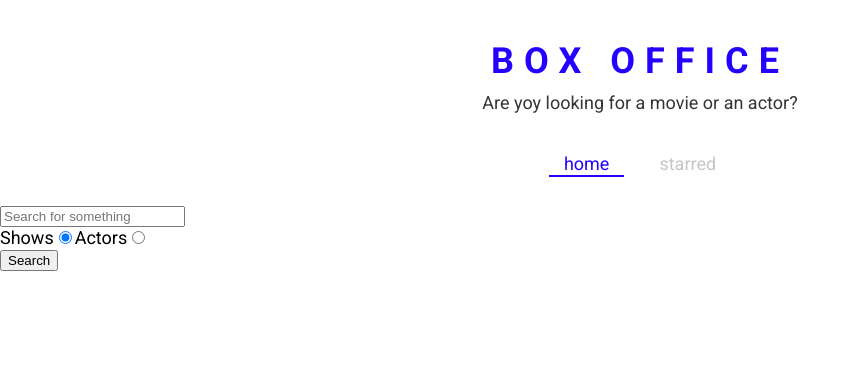
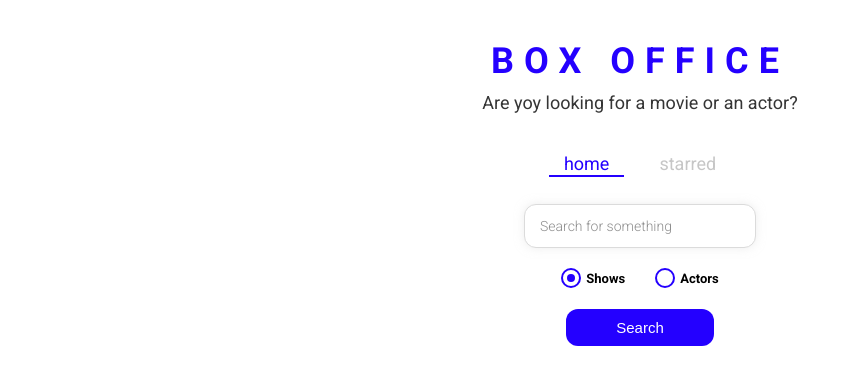
Before and after one commit to lucy-16/box-office, a React (Create React App) app: page / in a window 1280 px wide. Shown: the top 384 px of the page, without its empty margins (0-860 px from the left). Built offline with nearby package versions, Linux system fonts and the light colour scheme.

Commit message:
styled the entire app

```diff
--- /dev/null
+++ b/src/components/CustomRadio.js
@@ -0,0 +1,66 @@
+import React from 'react';
+import styled from 'styled-components';
+
+const RadioWrapper = styled.label`
+  display: block;
+  position: relative;
+  padding-left: 25px;
+  cursor: pointer;
+  font-size: 13px;
+  user-select: none;
+  font-weight: 700;
+  line-height: 1.65;
+
+  input {
+    position: absolute;
+    opacity: 0;
+    cursor: pointer;
+  }
+
+  span {
+    position: absolute;
+    top: 0;
+    left: 0;
+    height: 16px;
+    width: 16px;
+    background-color: #fff;
+    border: 2px solid ${({ theme }) => theme.mainColors.blue};
+    border-radius: 50%;
+  }
+
+  input:checked ~ span {
+    background-color: #fff;
+    border: 2px solid ${({ theme }) => theme.mainColors.blue};
+  }
+
+  span:after {
+    content: '';
+    position: absolute;
+    display: none;
+  }
+
+  input:checked ~ span:after {
+    display: block;
+  }
+
+  span:after {
+    top: 4px;
+    left: 4px;
+    width: 8px;
+    height: 8px;
+    border-radius: 50%;
+    background: ${({ theme }) => theme.mainColors.blue};
+  }
+`;
+
+const CustomRadio = ({ label, ...restProps }) => {
+  return (
+    <RadioWrapper htmlFor={restProps.id}>
+      {label}
+      <input {...restProps} type="radio" />
+      <span />
+    </RadioWrapper>
+  );
+};
+
+export default CustomRadio;
--- a/src/pages/Home.js
+++ b/src/pages/Home.js
@@ -3,9 +3,12 @@
 import { apiGet } from '../misc/config';
 import ShowGrid from '../components/show/ShowGrid';
 import ActorGrid from '../components/actor/ActorGrid';
+import { useLastQuery } from '../misc/custom-hooks';
+import { SearchInput,RadioInputsWrapper,SearchButtonWrapper,} from './Home.styled';
+import CustomRadio from '../components/CustomRadio';
 
 const Home = () => {
-  const [input, setInput] = useState('');
+  const [input, setInput] = useLastQuery();
   const [results, setResults] = useState(null);
   const [searchOption, setSearchOption] = useState('shows');
 
@@ -52,40 +55,42 @@
 
   return (
     <MainPageLayout>
-      <input
+      <SearchInput
         type="text"
         placeholder="Search for something"
         onChange={onInputChange}
         onKeyDown={onKeyDown}
         value={input}
       />
+      <RadioInputsWrapper>
               <div>
-        <label htmlFor="shows-search">
-          Shows
-          <input
+       <CustomRadio
+         label="Shows"
          id="shows-search"
-            type="radio"
          value="shows"
          checked={isShowsSearch}
          onChange={onRadioChange}
        />
-        </label>
+     </div>
 
-        <label htmlFor="actors-search">
-          Actors
-          <input
+<div>
+<CustomRadio
+  label="Actors"
   id="actors-search"
-            type="radio"
   value="people"
   checked={!isShowsSearch}
   onChange={onRadioChange}
 />
-        </label>
 </div>
+</RadioInputsWrapper>
 
+
+<SearchButtonWrapper>
 <button type="button" onClick={onSearch}>
         Search
       </button>
+</SearchButtonWrapper>
+
       {renderResults()}
     </MainPageLayout>
   );
--- /dev/null
+++ b/src/pages/Home.styled.js
@@ -0,0 +1,49 @@
+import styled from 'styled-components';
+
+export const SearchInput = styled.input`
+  display: block;
+  font-family: 'Roboto', sans-serif;
+  width: 200px;
+  margin: auto;
+  outline: none;
+  padding: 13px 15px;
+  border: 1px solid #dbdbdb;
+  box-shadow: 0px 0px 10px 0px rgba(219, 219, 219, 0.5);
+  font-size: 14px;
+  border-radius: 12px;
+  color: #8d8d8d;
+
+  &::placeholder {
+    font-weight: 300;
+    color: #8d8d8d;
+  }
+`;
+
+export const RadioInputsWrapper = styled.div`
+  display: flex;
+  justify-content: center;
+  margin: 20px 0;
+
+  div {
+    margin: 0 15px;
+  }
+`;
+
+export const SearchButtonWrapper = styled.div`
+  text-align: center;
+  margin-bottom: 35px;
+
+  button {
+    color: #fff;
+    background-color: ${({ theme }) => theme.mainColors.blue};
+    margin: auto;
+    padding: 10px 50px;
+    font-size: 15px;
+    border: none;
+    outline: none;
+    border-radius: 12px;
+    &:hover {
+      cursor: pointer;
+    }
+  }
+`;
```
Lines whose indentation alone changed are shown as unchanged.
